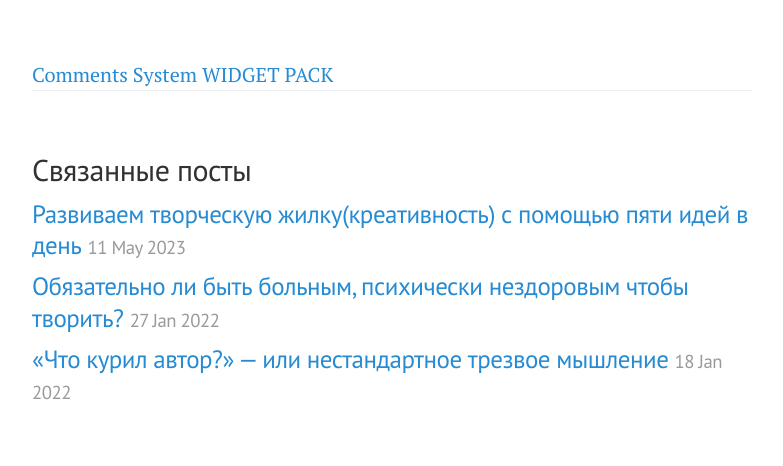
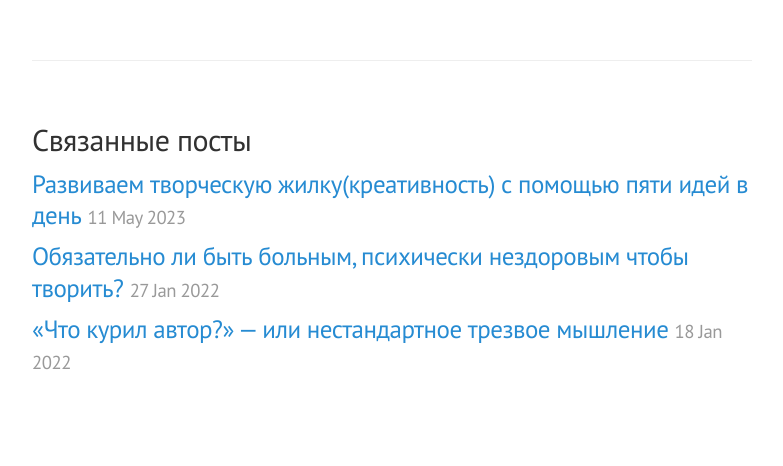
Before and after one commit to utkorose/utkorose.github.io, a Jekyll site: the page built from _posts/2020-09-03-howoldiscreativvity.md, in a window 1280 px wide. Shown: the part 1342-1808 px from the top of the page, without its empty margins (248-1031 px from the left). Built offline with Jekyll 4.4.1, drawn with Linux system fonts in a browser that asks for light colours; our own code applies the rules of GitHub Pages for plain Markdown files; a script that is not in the unit is left out; after the commit the page ends 1778 px from its top, so only the background shows below that; some of the changed lines change nothing that is shown.

Commit message:
Update post.html

```diff
--- a/_layouts/post.html
+++ b/_layouts/post.html
@@ -1,5 +1,6 @@
 ---
 layout: default
+published: true
 ---
 
 <div class="post">
@@ -10,21 +11,6 @@ layout: default
   {{ content }}
 </div>
 {% if page.comments %}
-<div id="wpac-comment"></div>
-<script type="text/javascript">
-wpac_init = window.wpac_init || [];
-wpac_init.push({widget: 'Comment', id: 33077});
-(function() {
-    if ('WIDGETPACK_LOADED' in window) return;
-    WIDGETPACK_LOADED = true;
-    var mc = document.createElement('script');
-    mc.type = 'text/javascript';
-    mc.async = true;
-    mc.src = 'https://embed.widgetpack.com/widget.js';
-    var s = document.getElementsByTagName('script')[0]; s.parentNode.insertBefore(mc, s.nextSibling);
-})();
-</script>
-<a href="https://widgetpack.com" class="wpac-cr">Comments System WIDGET PACK</a>
 
 {% endif %}
 {% if site.related_posts.size >= 1 %}
```
